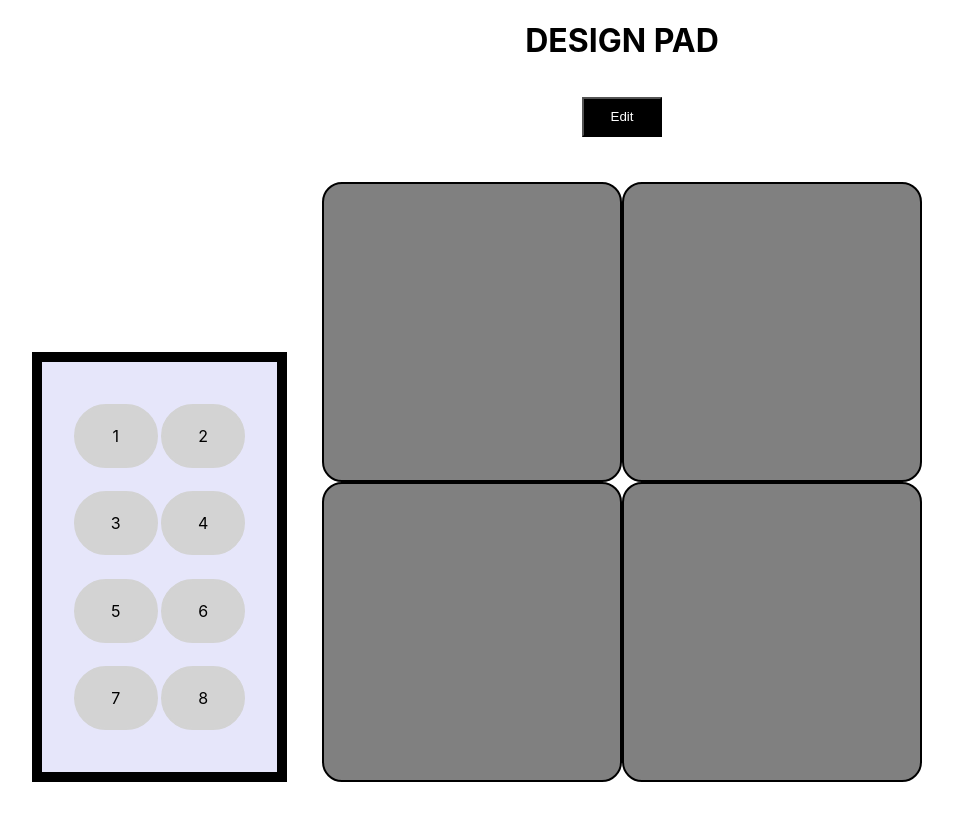
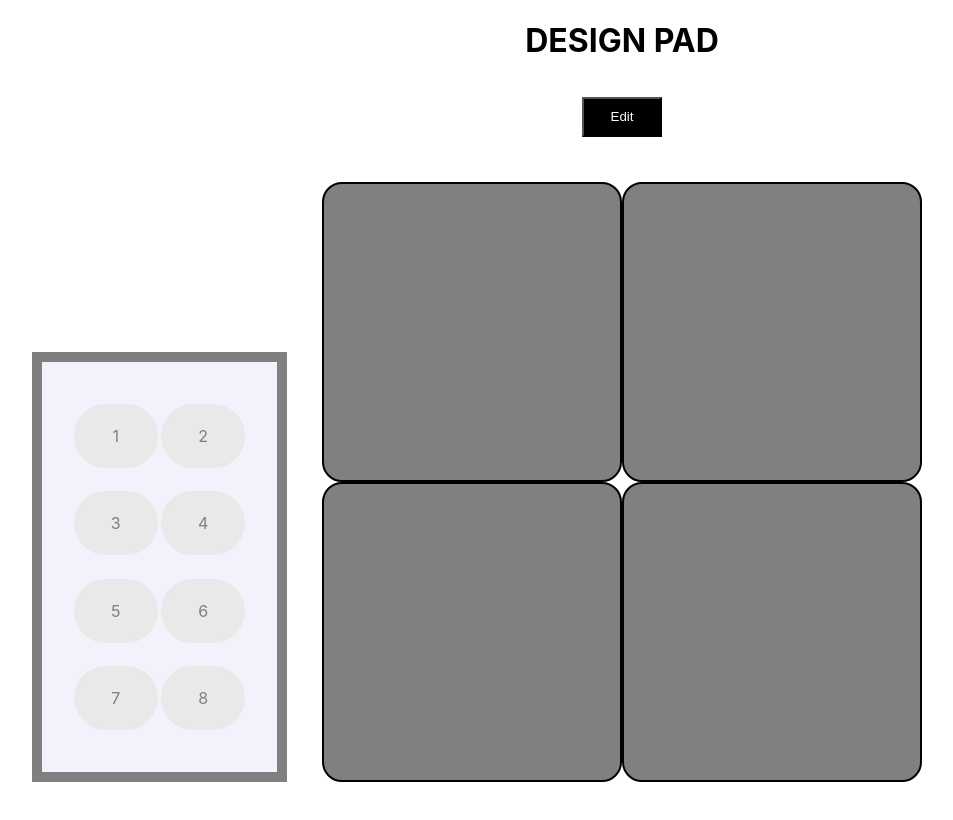
Before and after one commit to CS-Team-Project-CMP-464-Spring-2021/HW3, a React (Create React App) app: page / in a window 1280 px wide. Shown: the top 820 px of the page, without its empty margins (18-971 px from the left). Built offline with nearby package versions, Linux system fonts and the light colour scheme.

Commit message:
Update App.css

```diff
--- a/src/App.css
+++ b/src/App.css
@@ -17,3 +17,7 @@ button{
   background-color: red;
   color: black;
 }
+div[disabled] {
+  pointer-events: none;
+  opacity: 0.5;
+}
```
